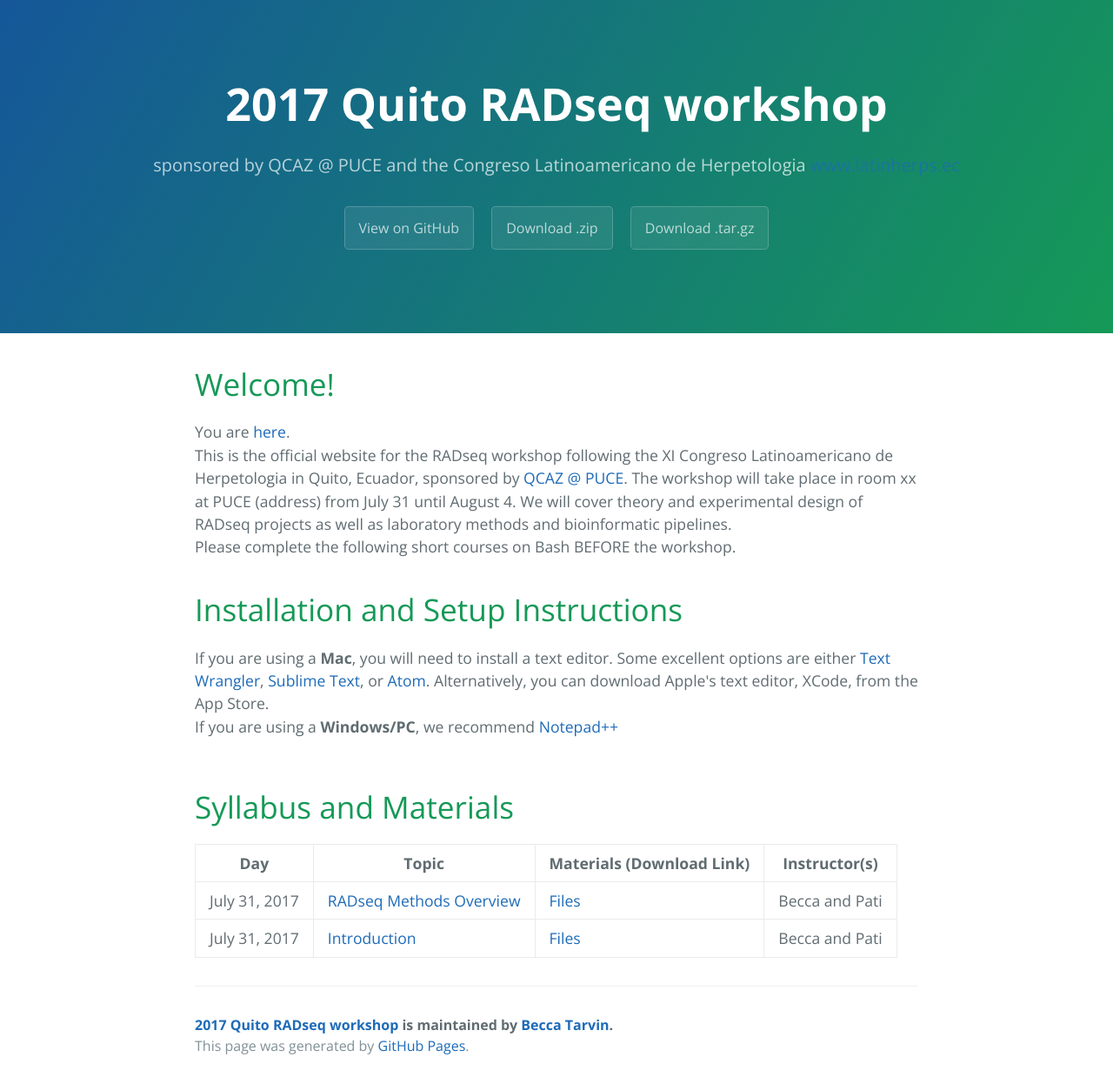
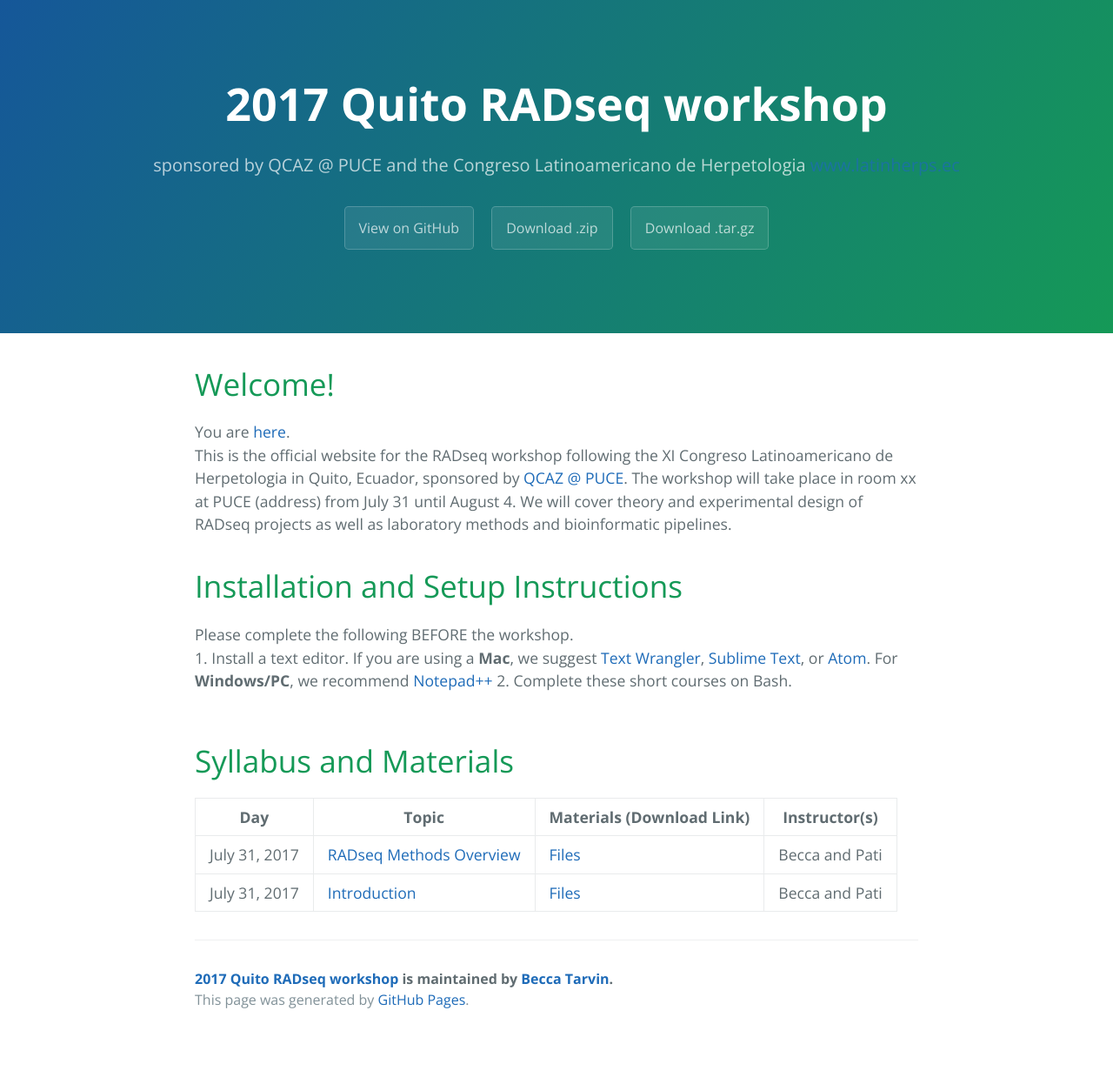
Before and after one commit to rdtarvin/RADseq_Quito_2017, a Jekyll site: the page built from index.html, in a window 1280 px wide. Shown: the whole page at 87% size. Built offline with Jekyll 4.4.1, drawn with Linux system fonts in a browser that asks for light colours; the list of posts is cut into pages by our own code; after the commit the page ends 1193 px from its top, so only the background shows below that.

Commit message:
tidying home page

```diff
--- a/index.html
+++ b/index.html
@@ -12,11 +12,13 @@
 
 	This is the official website for the RADseq workshop following the XI Congreso Latinoamericano de Herpetologia in Quito, Ecuador, sponsored by <a href="http://zoologia.puce.edu.ec/Vertebrados/">QCAZ @ PUCE</a>.
 	The workshop will take place in room xx at PUCE (address) from July 31 until August 4. We will cover theory and experimental design of RADseq projects as well as laboratory methods and bioinformatic pipelines.      <br>
-	Please complete the following short courses on Bash BEFORE the workshop. <br>
 
 	<h1>Installation and Setup Instructions</h1>
-	If you are using a <b>Mac</b>, you will need to install a text editor. Some excellent options are either <a href="http://www.barebones.com/products/textwrangler/">Text Wrangler</a>, <a href="http://www.sublimetext.com/2">Sublime Text</a>, or <a href="https://atom.io/">Atom</a>. Alternatively, you can download Apple's text editor, XCode, from the App Store. <br>
-	If you are using a <b>Windows/PC</b>, we recommend <a href="https://notepad-plus-plus.org/">Notepad++</a>
+	Please complete the following BEFORE the workshop. <br>
+	1. Install a text editor. If you are using a <b>Mac</b>, we suggest <a href="http://www.barebones.com/products/textwrangler/">Text Wrangler</a>, <a href="http://www.sublimetext.com/2">Sublime Text</a>, or <a href="https://atom.io/">Atom</a>.
+	For <b>Windows/PC</b>, we recommend <a href="https://notepad-plus-plus.org/">Notepad++</a>
+	2. Complete these short courses on Bash.
+
 </div>
 <br><br>
 <div>
```
